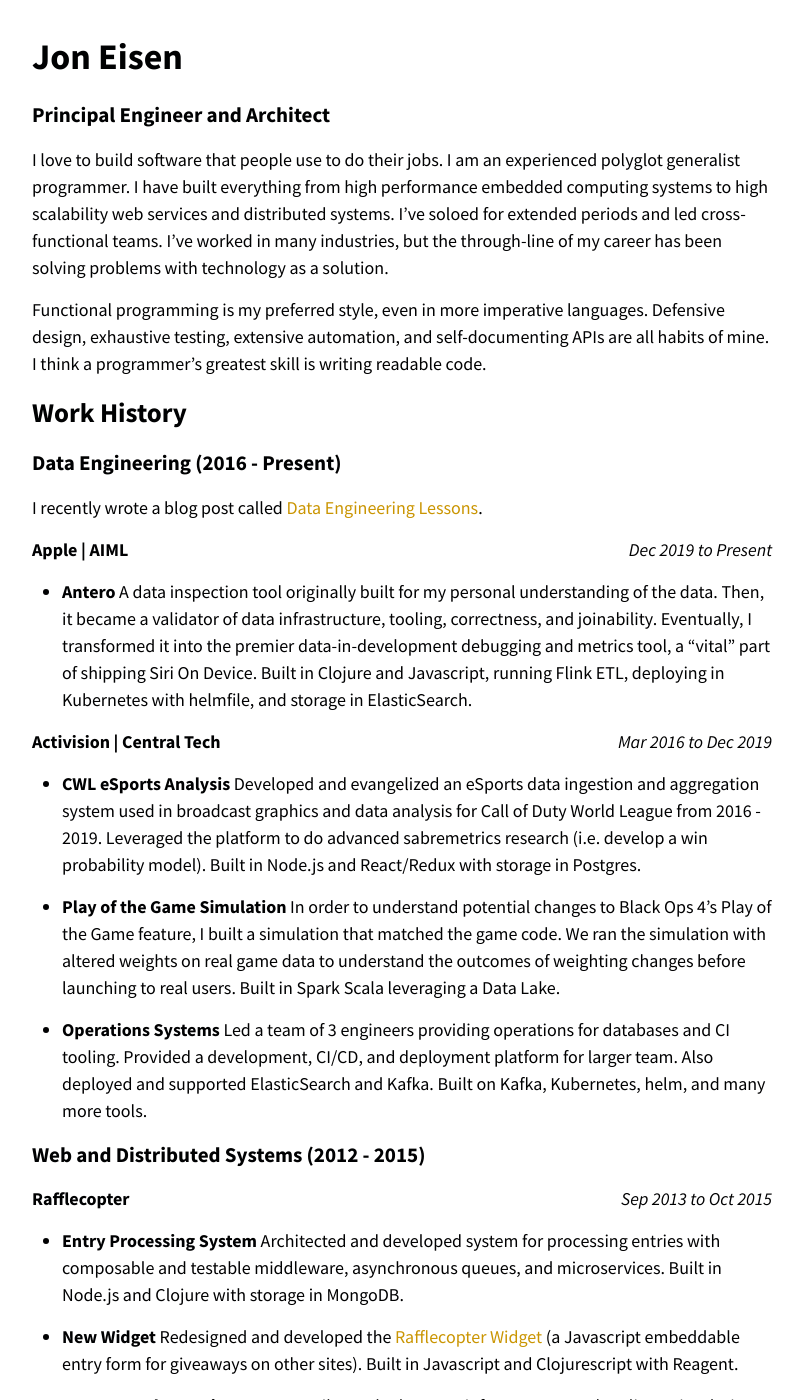
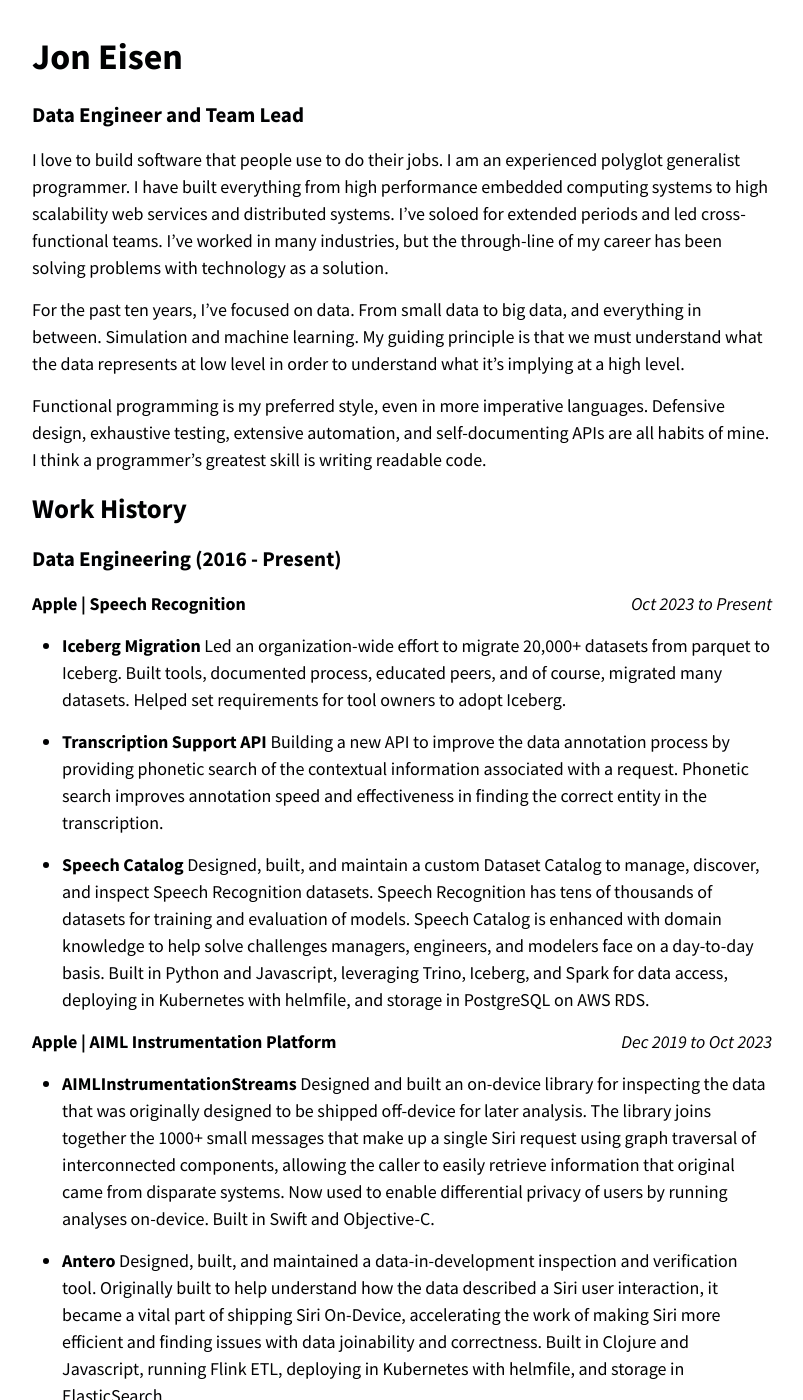
Before and after one commit to yanatan16/joneisen.works, a Jekyll site: the page built from resume.markdown, in a window 1280 px wide and 1400 px high. Shown: the whole window, without its empty margins (238-1041 px from the left). Built offline with Jekyll 4.4.1, drawn with Linux system fonts in a browser that asks for light colours; some of the changed text lies outside the part shown.

Commit message:
resume updates

```diff
--- a/_includes/work-history.markdown
+++ b/_includes/work-history.markdown
@@ -2,13 +2,24 @@
 
 ### Data Engineering (2016 - Present)
 
-I recently wrote a blog post called [Data Engineering Lessons](http://joneisen.me/programming/2022/08/01/data-engineering-lessons.html).
+#### Apple | Speech Recognition <span class="timeline">Oct 2023 to Present</span>
 
-#### Apple | AIML <span class="timeline">Dec 2019 to Present</span>
+- **Iceberg Migration**
+Led an organization-wide effort to migrate 20,000+ datasets from parquet to Iceberg. Built tools, documented process, educated peers, and of course, migrated many datasets. Helped set requirements for tool owners to adopt Iceberg.
 
+- **Transcription Support API**
+Building a new API to improve the data annotation process by providing phonetic search of the contextual information associated with a request. Phonetic search improves annotation speed and effectiveness in finding the correct entity in the transcription.
+
+- **Speech Catalog**
+Designed, built, and maintain a custom Dataset Catalog to manage, discover, and inspect Speech Recognition datasets. Speech Recognition has tens of thousands of datasets for training and evaluation of models. Speech Catalog is enhanced with domain knowledge to help solve challenges managers, engineers, and modelers face on a day-to-day basis. Built in Python and Javascript, leveraging Trino, Iceberg, and Spark for data access, deploying in Kubernetes with helmfile, and storage in PostgreSQL on AWS RDS.
+
+#### Apple | AIML Instrumentation Platform <span class="timeline">Dec 2019 to Oct 2023</span>
+
+- **AIMLInstrumentationStreams**
+Designed and built an on-device library for inspecting the data that was originally designed to be shipped off-device for later analysis. The library joins together the 1000+ small messages that make up a single Siri request using graph traversal of interconnected components, allowing the caller to easily retrieve information that original came from disparate systems. Now used to enable differential privacy of users by running analyses on-device. Built in Swift and Objective-C.
 
 - **Antero**
-A data inspection tool originally built for my personal understanding of the data. Then, it became a validator of data infrastructure, tooling, correctness, and joinability. Eventually, I transformed it into the premier data-in-development debugging and metrics tool, a "vital" part of shipping Siri On Device. Built in Clojure and Javascript, running Flink ETL, deploying in Kubernetes with helmfile, and storage in ElasticSearch.
+Designed, built, and maintained a data-in-development inspection and verification tool. Originally built to help understand how the data described a Siri user interaction, it became a vital part of shipping Siri On-Device, accelerating the work of making Siri more efficient and finding issues with data joinability and correctness. Built in Clojure and Javascript, running Flink ETL, deploying in Kubernetes with helmfile, and storage in ElasticSearch.
 
 #### Activision | Central Tech <span class="timeline">Mar 2016 to Dec 2019</span>
 
--- a/_layouts/home.html
+++ b/_layouts/home.html
@@ -4,11 +4,6 @@
   {% include head.html %}
 
     <body>
-
-        <div class="print-only print-header">
-            This resume looks better on {{ page.url | prepend: site.url }}.
-        </div>
-
     <div class="page-content">
         <div class="wrapper">
             {{content}}
--- a/resume.markdown
+++ b/resume.markdown
@@ -4,11 +4,17 @@
 permalink: /resume
 ---
 
+<div class="print-only print-header">
+  This resume looks better on https://joneisen.me/resume
+</div>
+
 # Jon Eisen
 
-### Principal Engineer and Architect
+### Data Engineer and Team Lead
 
 I love to build software that people use to do their jobs. I am an experienced polyglot generalist programmer. I have built everything from high performance embedded computing systems to high scalability web services and distributed systems. I've soloed for extended periods and led cross-functional teams. I've worked in many industries, but the through-line of my career has been solving problems with technology as a solution.
+
+For the past ten years, I've focused on data. From small data to big data, and everything in between. Simulation and machine learning. My guiding principle is that we must understand what the data represents at low level in order to understand what it's implying at a high level.
 
 Functional programming is my preferred style, even in more imperative languages. Defensive design, exhaustive testing, extensive automation, and self-documenting APIs are all habits of mine. I think a programmer's greatest skill is writing readable code.
 
```
